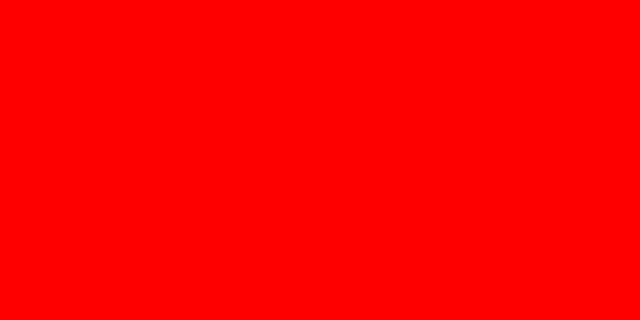
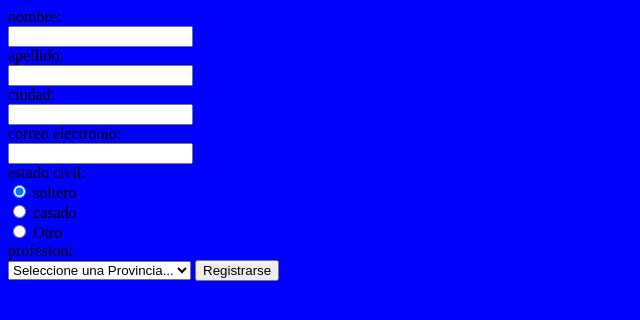
Before and after one commit to zaliand/website, a plain HTML site: page index.html in a window 1280 px wide. Shown: the whole page, without its empty margins (0-640 px from the left). Drawn offline with Linux system fonts and the light colour scheme.

Commit message:
como obtener datos

```diff
--- a/css/style.css
+++ b/css/style.css
@@ -1,3 +1,3 @@
 body{
-	background-color:red;
+	background-color:blue;
 }
--- a/index.html
+++ b/index.html
@@ -9,6 +9,31 @@
 </head>
 
 <body>
+<form>
+  nombre:<br>
+  <input id="nombre" type="text" name="nombre"><br>
+  apellido:<br>
+  <input id="apellido" type="text" name="apellido"><br>
+  ciudad:<br>
+  <input type="text" name="ciudad"><br>
+  correo electronio:<br>
+  <input type="text" name="correo"><br>
+  estado civil:<br>
+
+  <input type="radio" name="gender" value="soltero" checked> soltero<br>
+  <input type="radio" name="gender" value="casado"> casado<br>
+  <input type="radio" name="gender" value="otro"> Otro<br>
+  profesion:<br>
+
+  <select onchange="obtenerProfesion()" name="profesion" id="profesion">
+	  <option value="" disabled selected>Seleccione una Provincia...</option>
+	  <option value="Empleado">Empleado</option>
+	  <option value="Independiente">Independiente</option>
+	  <option value="Desempleado">Desempleado</option>
+  </select>
+
+  <button onclick="registrarse(event)">Registrarse</button>
+</form>
 
 </body>
 
--- a/js/main.js
+++ b/js/main.js
@@ -0,0 +1,22 @@
+function registrarse(event){
+	event.preventDefault();
+
+	var minombre = document.getElementById("nombre").value;
+	var miapellido = document.getElementById("apellido").value;
+
+	var radios = document.getElementsByName('gender');
+
+	for (var i = 0; i < radios.length; i++) {
+		 if (radios[i].checked){
+		  // do whatever you want with the checked radio
+		  // only one radio can be logically checked, don't check the rest
+		 }
+	}
+	obtenerProfesion();
+}
+
+
+function obtenerProfesion(){
+	 var x = document.getElementById("profesion").value;
+	 console.log("valor", x);
+}
```
